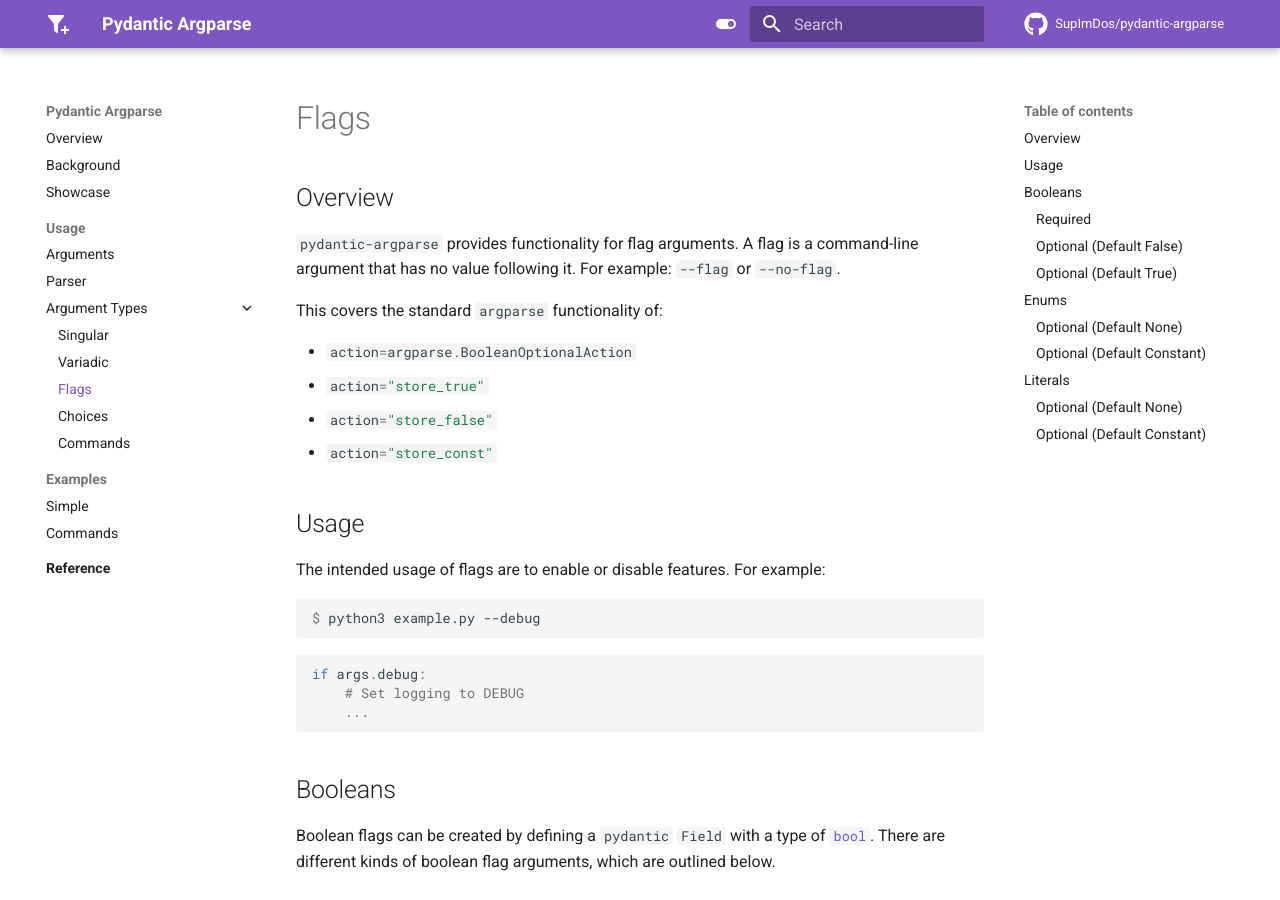
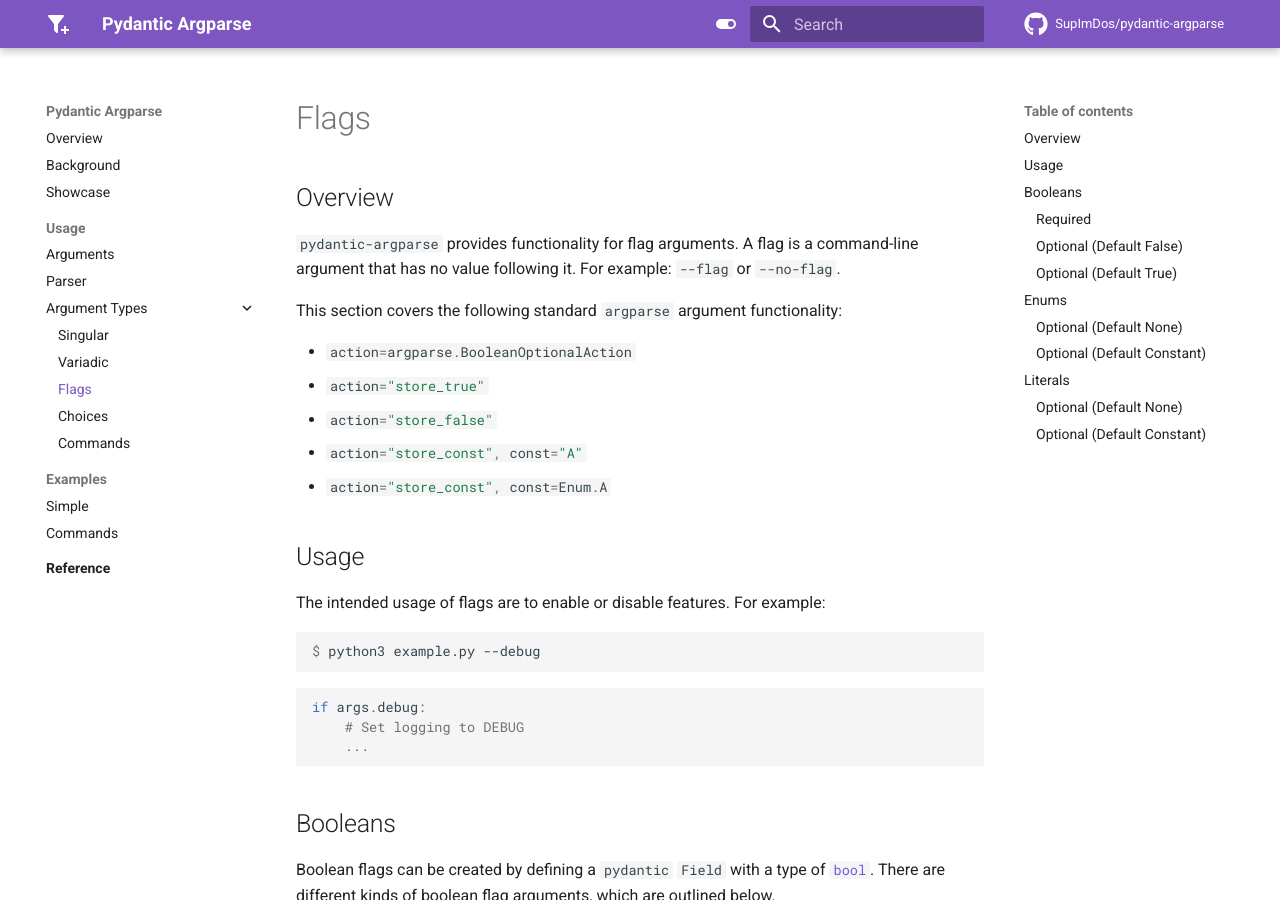
Before and after one commit to SupImDos/pydantic-argparse, an MkDocs documentation site: the page built from docs/usage/argument_types/flags.md, in a window 1280 px wide and 900 px high. Built offline with MkDocs 1.6.1 and Material for MkDocs 9.7.7, drawn with Linux system fonts in a browser that asks for light colours; comment, search, counter and statistics services are not loaded.

Commit message:
Improve docs

```diff
--- a/docs/usage/argument_types/flags.md
+++ b/docs/usage/argument_types/flags.md
@@ -3,12 +3,13 @@
 command-line argument that has no value following it. For example: `--flag` or
 `--no-flag`.
 
-This covers the standard `argparse` functionality of:
+This section covers the following standard `argparse` argument functionality:
 
 * `:::python action=argparse.BooleanOptionalAction`
 * `:::python action="store_true"`
 * `:::python action="store_false"`
-* `:::python action="store_const"`
+* `:::python action="store_const", const="A"`
+* `:::python action="store_const", const=Enum.A`
 
 ## Usage
 The intended usage of flags are to enable or disable features. For example:
```
Also changed, not shown: docs/usage/argument_types/choices.md (+2 -1 lines).
